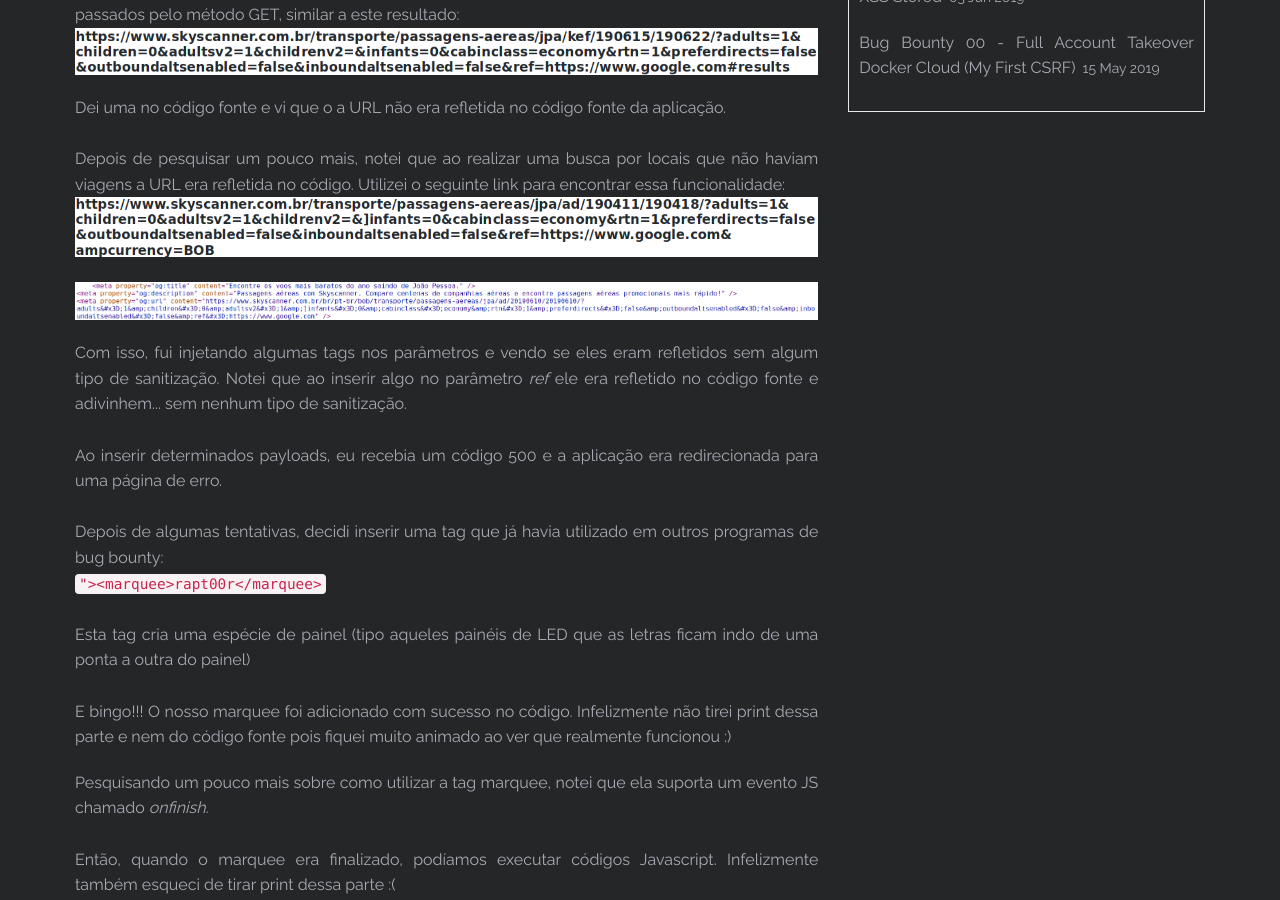
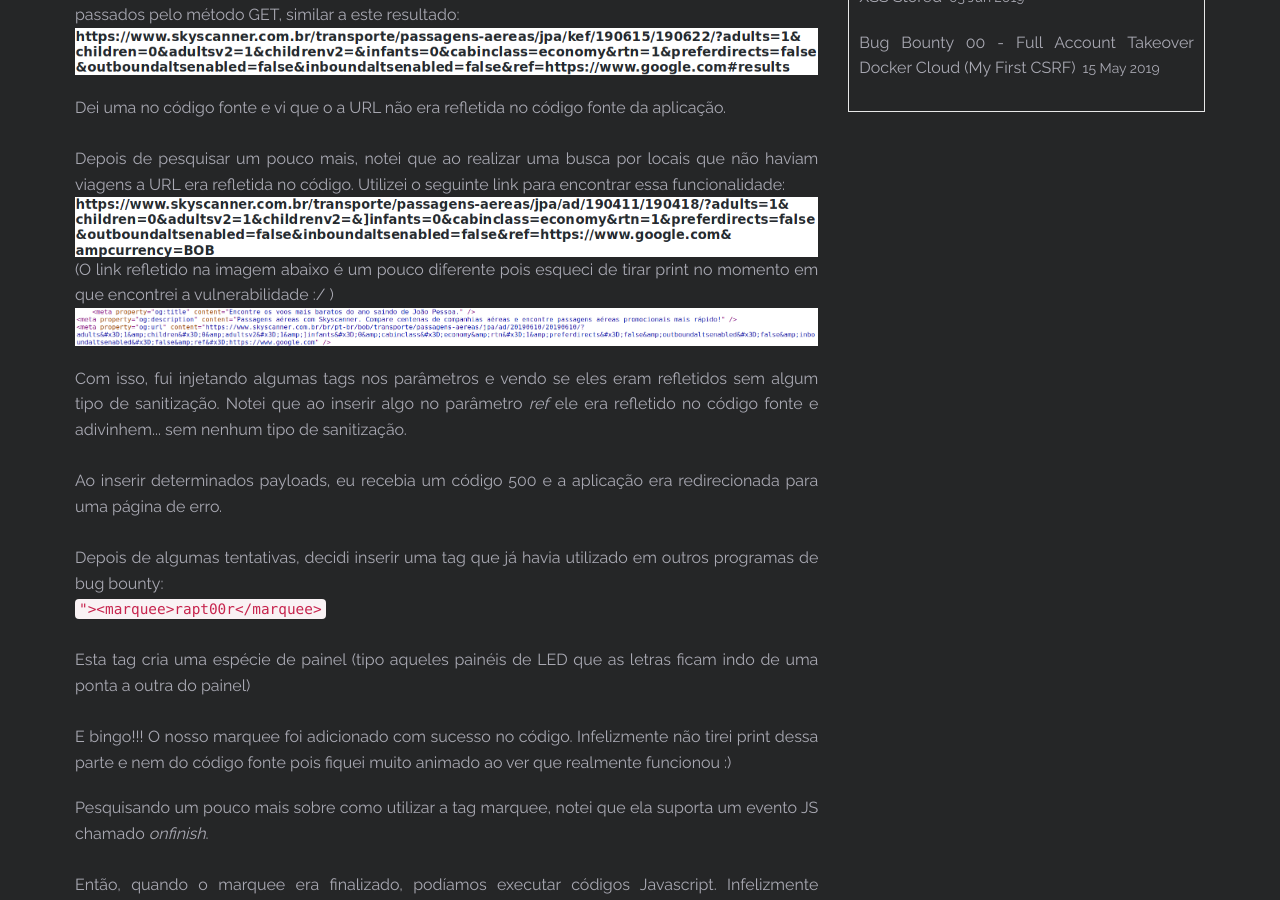
Before and after one commit to vitor-fernandes/vitor-fernandes.github.io, a Jekyll site: the page built from _posts/2019-06-10-Bug-Bounty-03.markdown, in a window 1280 px wide and 900 px high, scrolled down 528 px. Built offline with Jekyll 4.4.1, drawn with Linux system fonts in a browser that asks for light colours.

Commit message:
Bug Bounty 03

```diff
--- a/_posts/2019-06-10-Bug-Bounty-03.markdown
+++ b/_posts/2019-06-10-Bug-Bounty-03.markdown
@@ -24,6 +24,7 @@
 <br>
 <img src="/images/bug_bounty/bb03/bb03-01.png"/>
 <br>
+(O link refletido na imagem abaixo é um pouco diferente pois esqueci de tirar print no momento em que encontrei a vulnerabilidade :/ )
 <br>
 <img src="/images/bug_bounty/bb03/bb03-02.png"/>
 </p>
```
